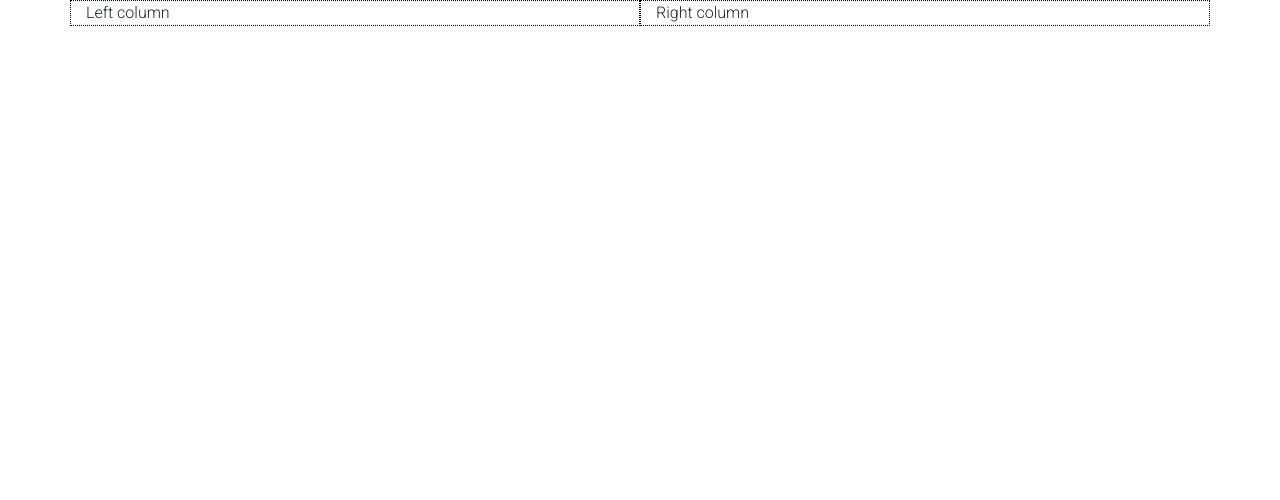
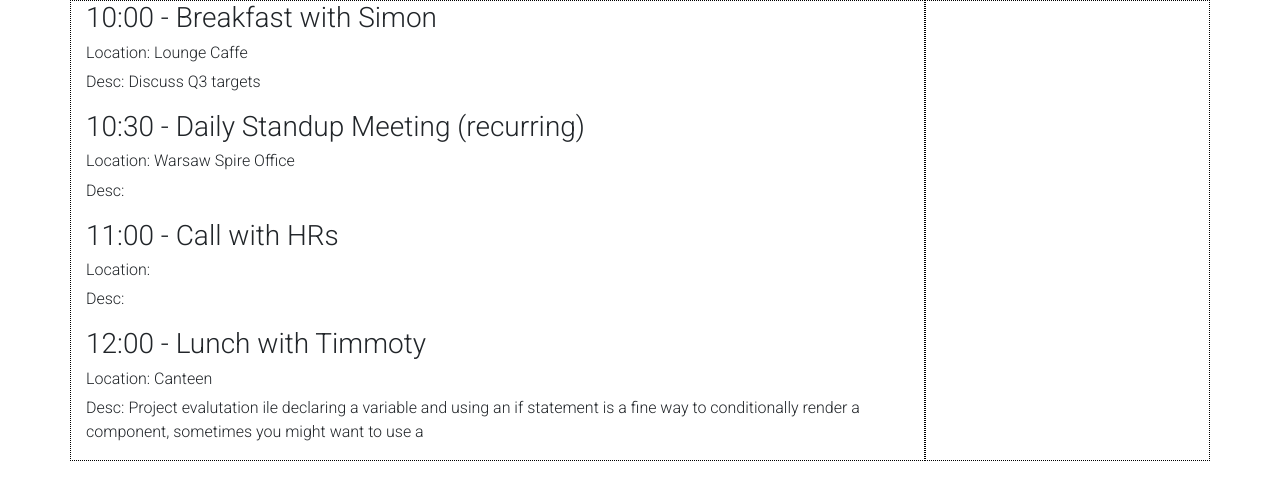
Before and after one commit to ManliestBen/daily-agenda, a React (Create React App) app: page / in a window 1280 px wide. Shown: the top 500 px of the page. Built offline with nearby package versions, Linux system fonts and the light colour scheme.

Commit message:
seed data and add props

```diff
--- a/src/index.js
+++ b/src/index.js
@@ -12,19 +12,74 @@ import registerServiceWorker from './registerServiceWorker';
 
 
 class App extends Component {
-    state = {};
+    constructor(props) {
+      super(props);
+      this.state = {
+        events: [
+          {
+            id: 1,
+            time: "10:00",
+            title: "Breakfast with Simon",
+            location: "Lounge Caffe",
+            description: "Discuss Q3 targets"
+          },
+          {
+            id: 2,
+            time: "10:30",
+            title: "Daily Standup Meeting (recurring)",
+            location: "Warsaw Spire Office"
+          },
+          { id: 3, time: "11:00", title: "Call with HRs" },
+          {
+            id: 4,
+            time: "12:00",
+            title: "Lunch with Timmoty",
+            location: "Canteen",
+            description:
+              "Project evalutation ile declaring a variable and using an if statement is a fine way to conditionally render a component, sometimes you might want to use a"
+          }
+        ]
+      };
+    }
+
     render() {
-    return (
+      return (
         <React.Fragment>
-        <MDBContainer>
+          <MDBContainer>
             <MDBRow>
-            <MDBCol lg="6">Left column</MDBCol>
-            <MDBCol lg="6">Right column</MDBCol>
+              <MDBCol md="9">
+                {this.state.events.map(event => (
+                  <Event
+                    key={event.id}
+                    id={event.id}
+                    time={event.time}
+                    title={event.title}
+                    location={event.location}
+                    description={event.description}
+                  />
+                ))}
+              </MDBCol>
+              <MDBCol md="3" />
             </MDBRow>
-        </MDBContainer>
+          </MDBContainer>
         </React.Fragment>
-    );
+      );
     }
-}
+  }
+
+  class Event extends Component {
+    render() {
+      return (
+        <React.Fragment>
+          <h3>
+            {this.props.time} - {this.props.title}
+          </h3>
+          <h6>Location: {this.props.location}</h6>
+          <p>Desc: {this.props.description}</p>
+        </React.Fragment>
+      );
+    }
+  }
+
 
 ReactDOM.render(<App />, document.getElementById("root"));
```
